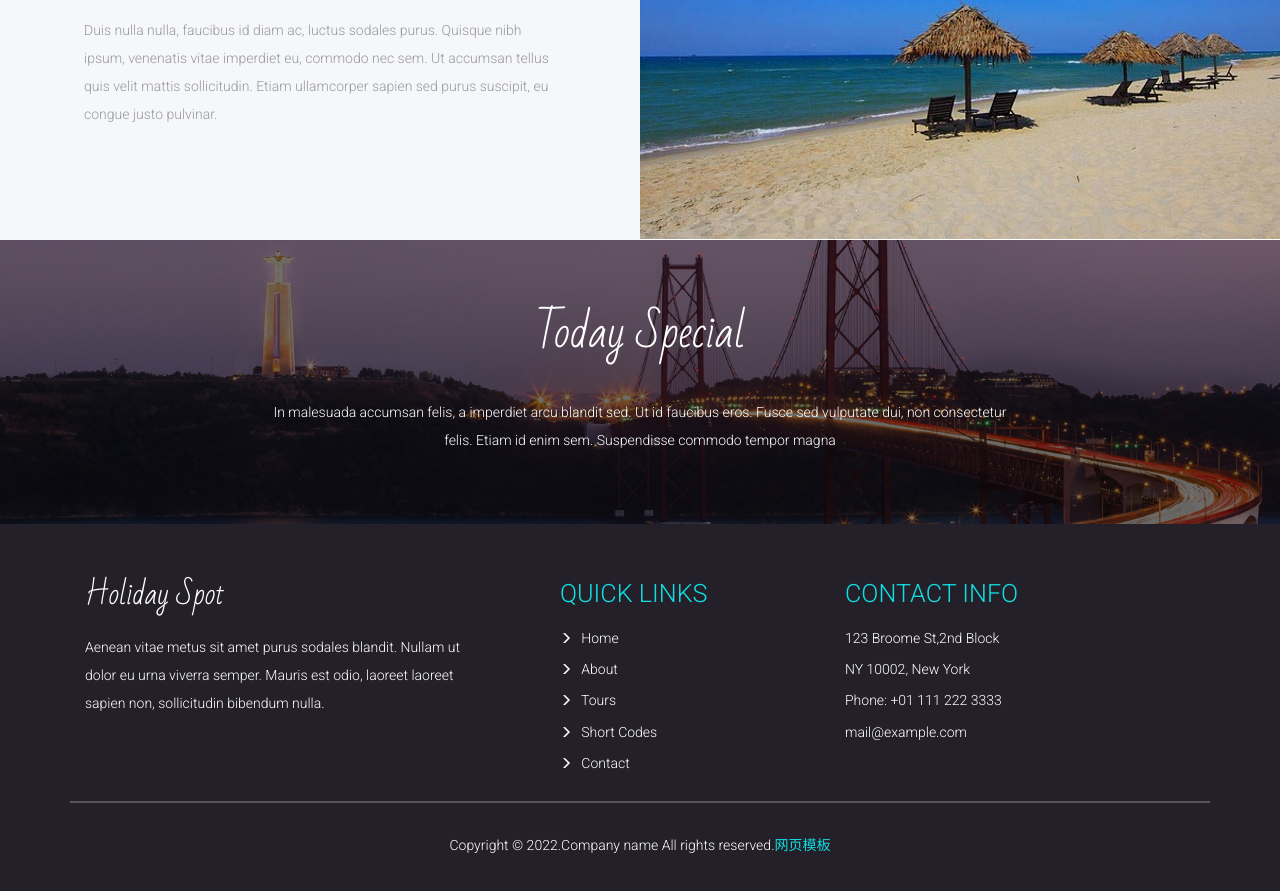
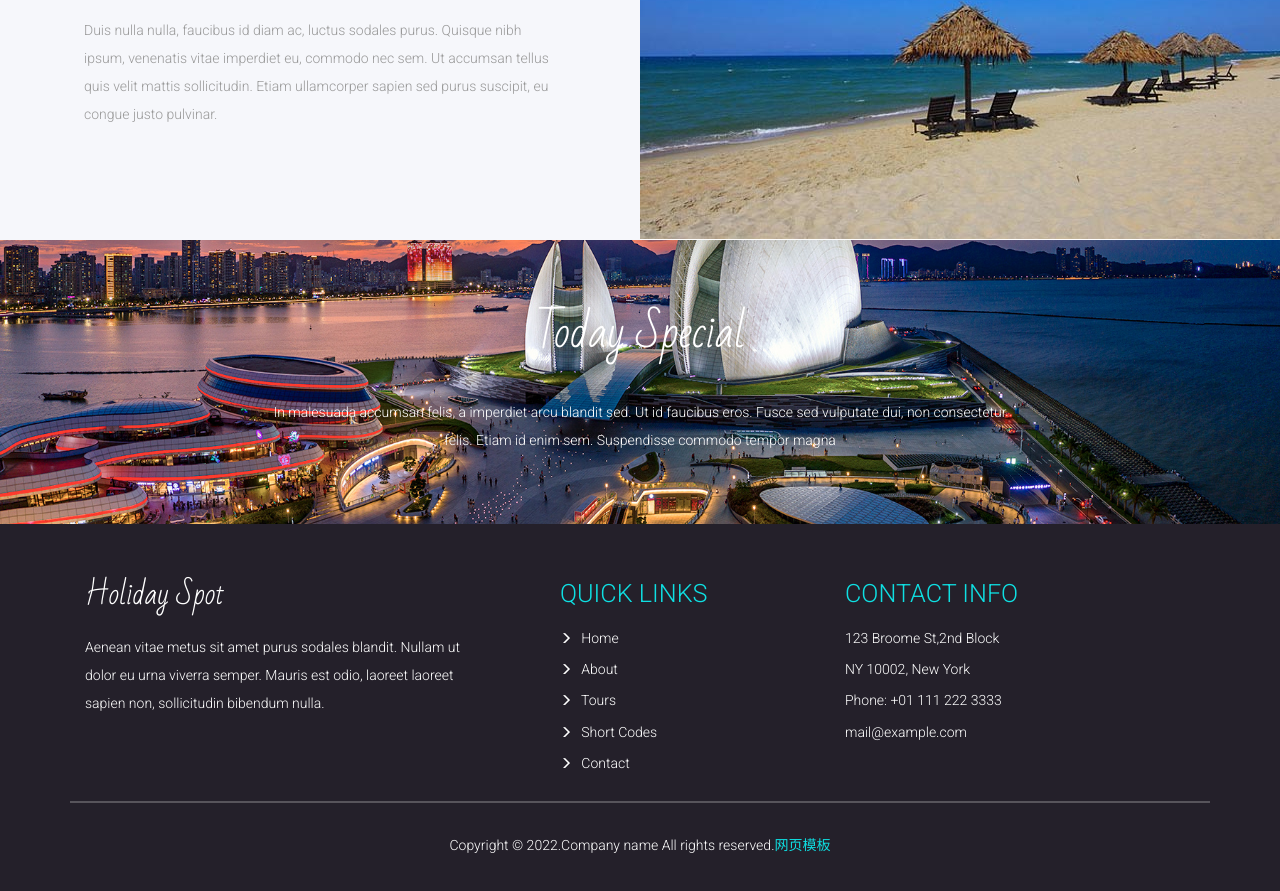
Before and after one commit to spheric2024zhuhai/SPHERIC2024, a plain HTML site: page index.html in a window 1280 px wide. Shown: the part 1939-2830 px from the top of the page. Drawn offline with Linux system fonts and the light colour scheme.

Commit message:
change picture for slid
Signed-off-by: xiang  zhang <1034381121@qq.com>

```diff
--- a/css/style.css
+++ b/css/style.css
@@ -348,7 +348,7 @@ p {
 /*-- //services --*/
 /*-- slid --*/
 .slid {
-    background: url(../images/2.jpg)no-repeat center fixed;
+    background: url(../images/zhuhai01.jpg)no-repeat center fixed;
     background-size: cover;
     text-align: center;
 }
```
